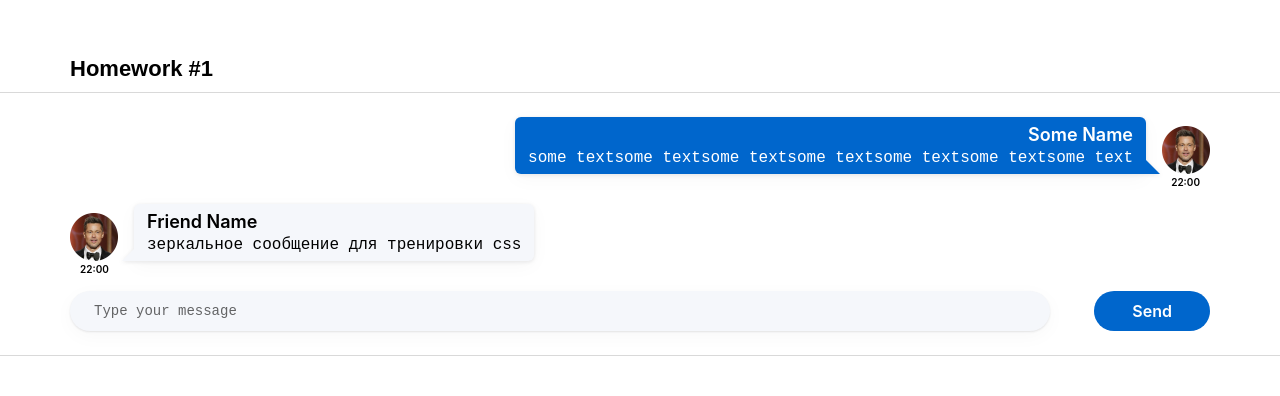
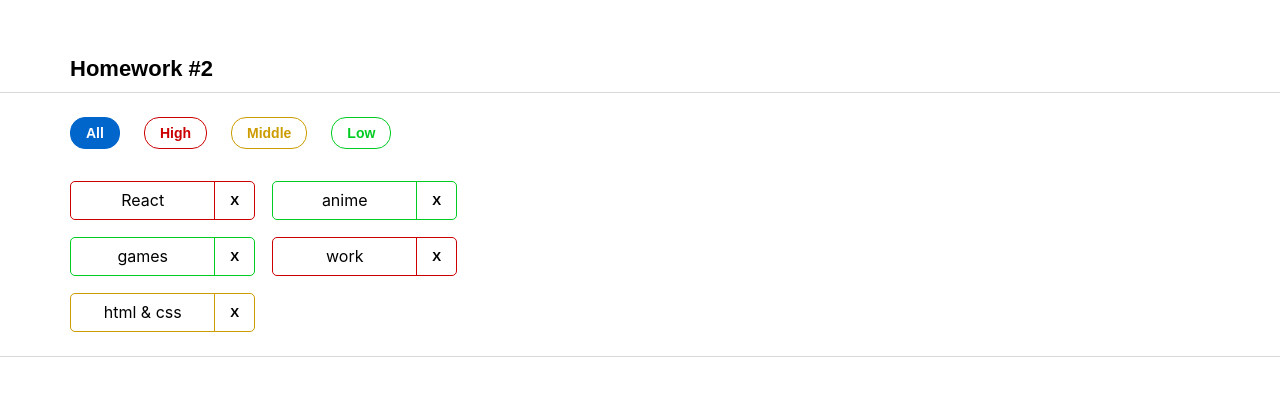
Before and after one commit to dariametelitsa/hws2, a React (Create React App) app: page / in a window 1280 px wide. Shown: the part 194-590 px from the top of the page. Built offline with nearby package versions, Linux system fonts and the light colour scheme.

Commit message:
hw2 done

```diff
--- a/src/s1-main/App.tsx
+++ b/src/s1-main/App.tsx
@@ -1,13 +1,14 @@
 import React from 'react'
 import s from './App.module.css'
 import HW1 from '../s2-homeworks/hw01/HW1'
+import HW2 from "../s2-homeworks/hw02/HW2";
 
 function App() {
     return (
         <div className={s.App}>
-            <HW1/>
+            {/*<HW1/>*/}
             {/*раскомментировать по ходу выполнения*/}
-            {/*<HW2/>*/}
+            <HW2/>
             {/*<HW3/>*/}
             {/*<HW4/>*/}
 
--- a/src/s2-homeworks/hw01/message/Message.module.css
+++ b/src/s2-homeworks/hw01/message/Message.module.css
@@ -37,7 +37,7 @@
     border: 7px solid transparent;
     border-bottom: 7px solid #0066CC;
     border-left: 7px solid #0066CC;
-    right: -14px;
+    right: -12px;
     bottom: 0;
 }
 
--- a/src/s2-homeworks/hw02/HW2.tsx
+++ b/src/s2-homeworks/hw02/HW2.tsx
@@ -17,16 +17,16 @@
 * */
 
 // types
-export type AffairPriorityType = any // need to fix any
+export type AffairPriorityType = 'all' | 'low' | 'middle' | 'high' // need to fix any
 export type AffairType = {
-    _id: any // need to fix any
-    name: any // need to fix any
+    _id: number // need to fix any
+    name: string // need to fix any
     priority: AffairPriorityType
 }
 export type FilterType = 'all' | AffairPriorityType
 
 // constants
-const defaultAffairs: any = [ // need to fix any
+const defaultAffairs: AffairType[] = [ // need to fix any
     {_id: 1, name: 'React', priority: 'high'}, // студенты могут изменить содержимое name и количество элементов в массиве, ...priority не менять!
     {_id: 2, name: 'anime', priority: 'low'},
     {_id: 3, name: 'games', priority: 'low'},
@@ -35,23 +35,22 @@
 ]
 
 // pure helper functions
-export const filterAffairs = (affairs: any, filter: any): any => { // need to fix any
-
-
-    return affairs // need to fix
+export const filterAffairs = (affairs: AffairType[], filter: AffairPriorityType): AffairType[] => { // need to fix any
+    //return affairs
+    if (filter === 'all') return affairs;
+    return affairs.filter(affair => affair.priority === filter); // need to fix
 }
-export const deleteAffair = (affairs: any, _id: any): any => { // need to fix any
-
-    return affairs // need to fix
+export const deleteAffair = (affairs: AffairType[], _id: number): AffairType[] => { // need to fix any
+    return affairs.filter(affair => affair._id !== _id); // need to fix
 }
 
 function HW2() {
-    const [affairs, setAffairs] = useState<any>(defaultAffairs) // need to fix any
+    const [affairs, setAffairs] = useState<AffairType[]>(defaultAffairs) // need to fix any
     const [filter, setFilter] = useState<FilterType>('all')
 
     const filteredAffairs = filterAffairs(affairs, filter)
-    const deleteAffairCallback = (_id: any) => { // need to fix any
-        // need to fix
+    const deleteAffairCallback = (_id: number) => { // need to fix any
+        setAffairs(deleteAffair(affairs, _id));
     }
 
     return (
--- a/src/s2-homeworks/hw02/affairs/Affairs.tsx
+++ b/src/s2-homeworks/hw02/affairs/Affairs.tsx
@@ -1,27 +1,27 @@
 import React from 'react'
 import Affair from './affair/Affair'
-import {AffairType, FilterType} from '../HW2'
+import { AffairPriorityType, AffairType, FilterType } from '../HW2'
 import s from './Affairs.module.css'
 
 type AffairsPropsType = {
-    data: any // need to fix any
-    setFilter: any
-    deleteAffairCallback: any
+    data: AffairType[] // need to fix any
+    setFilter: (filter: AffairPriorityType) => void
+    deleteAffairCallback: (id: number) => void
     filter: FilterType
 }
 
 function Affairs(props: AffairsPropsType) {
     const setAll = () => {
-        // need to fix
+        props.setFilter('all');
     }
     const setHigh = () => {
-        // need to fix
+        props.setFilter('high');
     }
     const setMiddle = () => {
-        // need to fix
+        props.setFilter('middle');
     }
     const setLow = () => {
-        // need to fix
+        props.setFilter('low');
     }
 
     const cnAll = s.button + ' ' + s.all + (props.filter === 'all' ? ' ' + s.active : '')
--- a/src/s2-homeworks/hw02/affairs/affair/Affair.tsx
+++ b/src/s2-homeworks/hw02/affairs/affair/Affair.tsx
@@ -6,12 +6,12 @@
 type AffairPropsType = {
     // key не нужно типизировать
     affair: AffairType
-    deleteAffairCallback: any // need to fix any
+    deleteAffairCallback: (id: number) => void // need to fix any
 }
 
 function Affair(props: AffairPropsType) {
     const deleteCallback = () => {
-        // need to fix
+        props.deleteAffairCallback(props.affair._id)
     }
 
     const nameClass = s.name + ' ' + s2[props.affair.priority]
@@ -24,7 +24,7 @@
             className={affairClass}
         >
             <div id={'hw2-name-' + props.affair._id} className={nameClass}>
-                {/*создаёт студент*/}
+                {props.affair.name}
 
                 {/**/}
             </div>
@@ -35,7 +35,7 @@
             <button
                 id={'hw2-button-delete-' + props.affair._id}
                 className={buttonClass}
-                // need to fix
+               onClick={deleteCallback}
 
             >
                 {/*текст кнопки могут изменить студенты*/}
```
